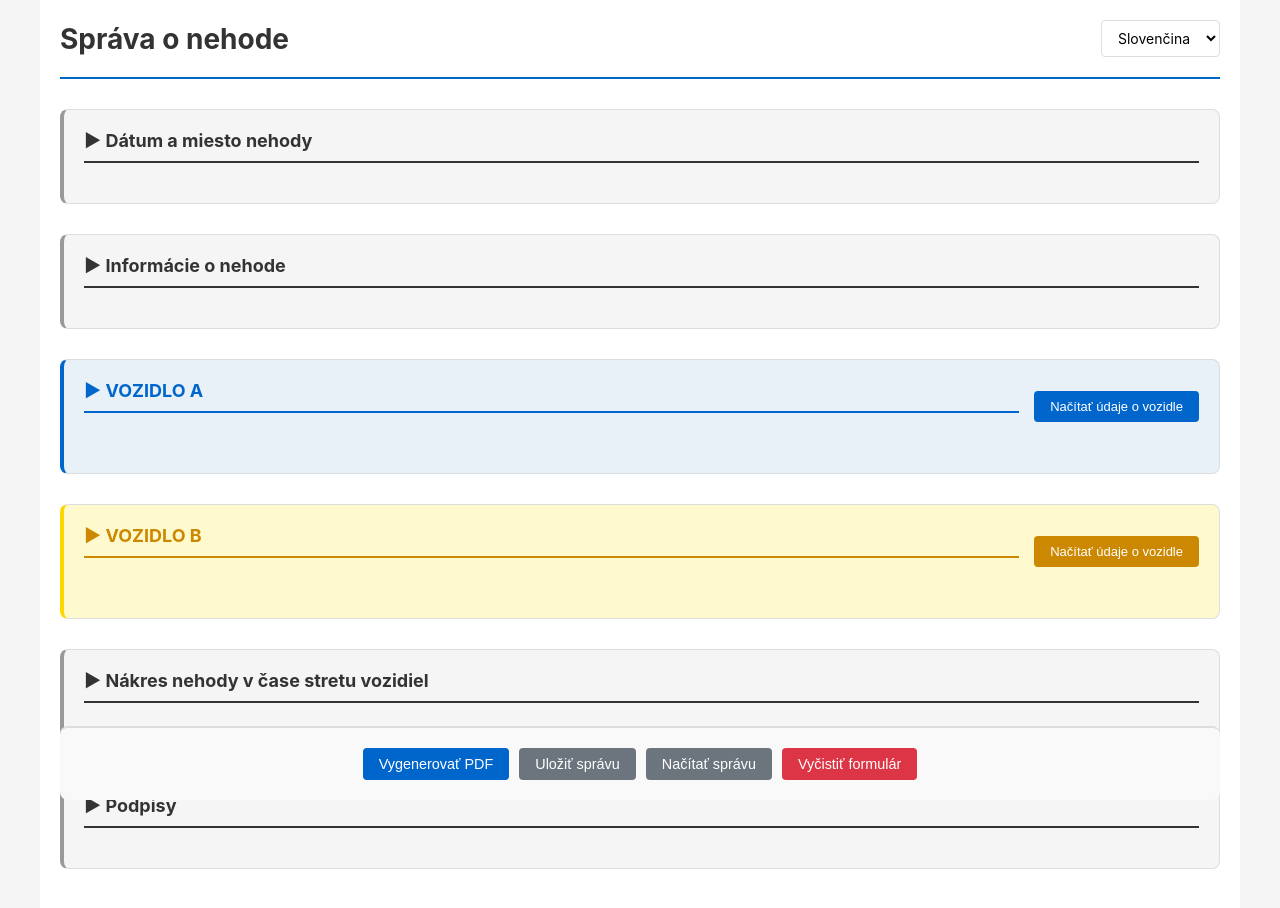
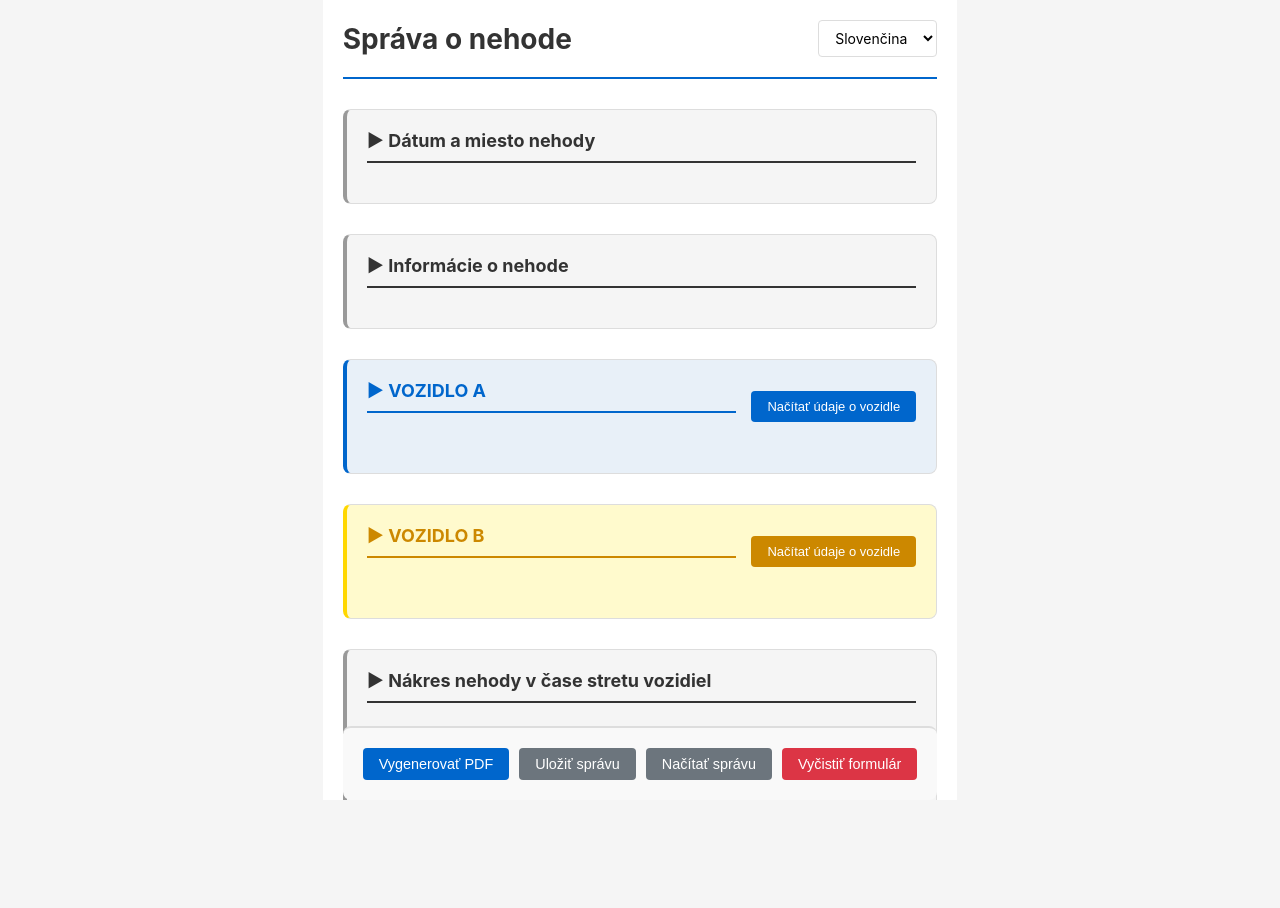
Before and after one commit to puding-svk/son, a React (Vite) app: page / in a window 1280 px wide. Shown: the top 908 px of the page. After the commit the page ends 800 px from the top, so only its background shows below. Built offline with nearby package versions, Linux system fonts and the light colour scheme.

Commit message:
offline visual changes

```diff
--- a/index.html
+++ b/index.html
@@ -3,7 +3,13 @@
   <head>
     <meta charset="UTF-8" />
     <link rel="icon" type="image/svg+xml" href="/sonlogo.svg" />
-    <meta name="viewport" content="width=device-width, initial-scale=1.0" />
+    <meta name="viewport" content="width=device-width, initial-scale=1.0, viewport-fit=cover, user-scalable=no" />
+    <meta name="apple-mobile-web-app-capable" content="true" />
+    <meta name="apple-mobile-web-app-status-bar-style" content="black-translucent" />
+    <meta name="apple-mobile-web-app-title" content="Správa o nehode" />
+    <meta name="theme-color" content="#ffffff" />
+    <link rel="manifest" href="/manifest.json" />
+    <link rel="apple-touch-icon" href="/sonlogo.svg" />
     <title>Správa o nehode</title>
   </head>
   <body>
--- a/src/index.css
+++ b/src/index.css
@@ -2,6 +2,13 @@
   margin: 0;
   padding: 0;
   box-sizing: border-box;
+}
+
+html {
+  position: fixed;
+  width: 100%;
+  height: 100%;
+  overflow: hidden;
 }
 
 body {
@@ -13,12 +20,29 @@
   background-color: #f5f5f5;
   margin: 0;
   min-width: 320px;
-  min-height: 100vh;
+  width: 100%;
+  height: 100%;
+  position: fixed;
+  overflow: hidden;
+  /* Prevent address bar from appearing on iOS */
+  position: fixed;
+  top: 0;
+  left: 0;
+  right: 0;
+  bottom: 0;
 }
 
 code {
   font-family: source-code-pro, Menlo, Monaco, Consolas, 'Courier New',
     monospace;
+}
+
+#root {
+  width: 100%;
+  height: 100%;
+  display: flex;
+  flex-direction: column;
+  overflow: hidden;
 }
 
 button {
```
Also changed, not shown: public/manifest.json (added).
